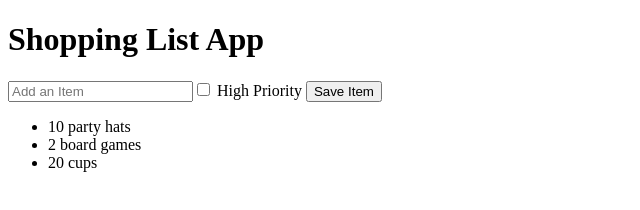
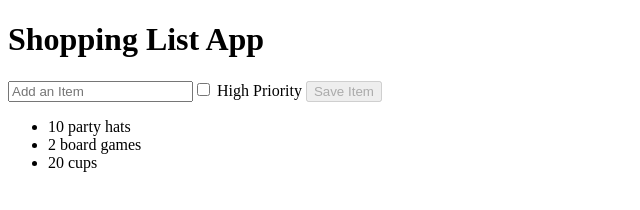
Before and after one commit to Kevin-Silva/vuejs_studies, a plain HTML site: page vuejsExample01/index.html in a window 1280 px wide. Shown: the whole page, without its empty margins (0-640 px from the left). Drawn offline with nearby package versions, Linux system fonts and the light colour scheme.

Commit message:
feature: Binding our input.

```diff
--- a/vuejsExample01/index.html
+++ b/vuejsExample01/index.html
@@ -19,6 +19,7 @@
             High Priority
         </label>
         <button
+                v-bind:disabled="newItem.length === 0"
                 @click="saveItem"
                 class="btn btn-primary">
             Save Item
```
